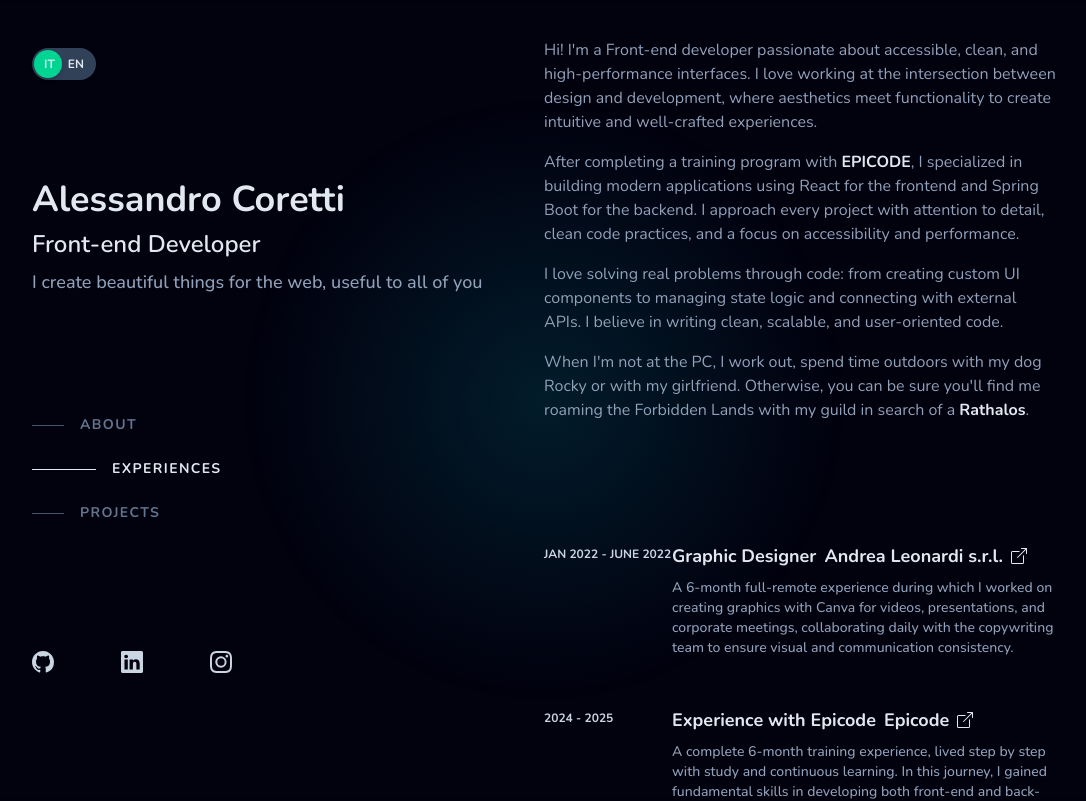
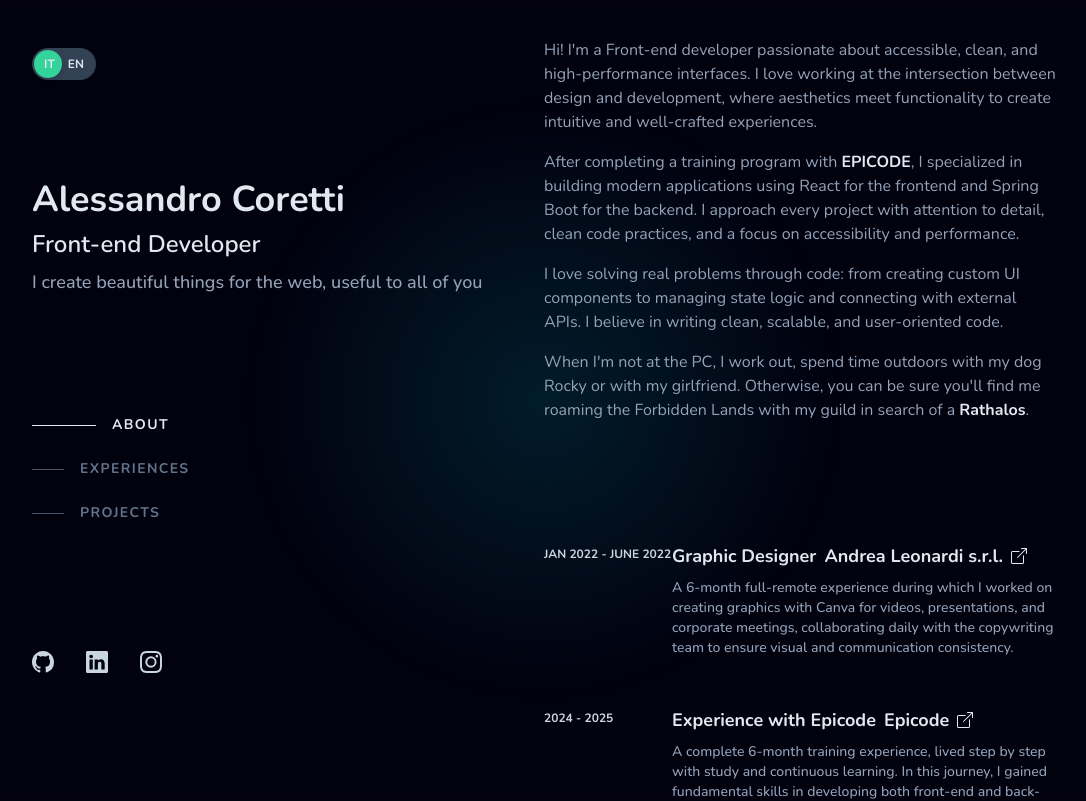
Before and after one commit to AlessandroCoretti/Personal-Portfolio, a React (Vite) app: page / in a window 1280 px wide. Shown: the top 801 px of the page, without its empty margins (96-1182 px from the left). Built offline with nearby package versions, Linux system fonts and the light colour scheme.

Commit message:
bug fixes

```diff
--- /dev/null
+++ b/postcss.config.js
@@ -0,0 +1,9 @@
+import tailwindcss from 'tailwindcss';
+import autoprefixer from 'autoprefixer';
+
+export default {
+    plugins: [
+        tailwindcss,
+        autoprefixer,
+    ],
+}
--- a/src/css/index.css
+++ b/src/css/index.css
@@ -1,5 +1,7 @@
 @import url("https://fonts.googleapis.com/css2?family=Nunito:ital,wght@0,200..1000;1,200..1000&display=swap");
-@import "tailwindcss";
+@tailwind base;
+@tailwind components;
+@tailwind utilities;
 
 html,
 body {
--- a/src/pages/Home.jsx
+++ b/src/pages/Home.jsx
@@ -21,7 +21,7 @@ function Home() {
           <Social />
         </div>
       </div>
-      <div className="w-[100%] flex flex-col gap-15 lg:gap-30 lg:pb-30">
+      <div className="w-[100%] flex flex-col gap-[60px] lg:gap-[120px] lg:pb-[120px]">
         <About />
         <Suspense fallback={<div className="text-slate-200">Loading...</div>}>
           <Experience />
--- /dev/null
+++ b/tailwind.config.js
@@ -0,0 +1,11 @@
+/** @type {import('tailwindcss').Config} */
+export default {
+    content: [
+        "./index.html",
+        "./src/**/*.{js,ts,jsx,tsx}",
+    ],
+    theme: {
+        extend: {},
+    },
+    plugins: [],
+}
--- a/vite.config.js
+++ b/vite.config.js
@@ -1,13 +1,11 @@
 import { defineConfig } from "vite";
 import react from "@vitejs/plugin-react";
-import tailwindcss from "@tailwindcss/vite";
 import viteCompression from "vite-plugin-compression";
 
 // https://vite.dev/config/
 export default defineConfig({
   plugins: [
     react(),
-    tailwindcss(),
     viteCompression({
       algorithm: 'brotliCompress',
       ext: '.br',
```
Also changed, not shown: package.json (+11 -10 lines), 1 other file (tests, documents, lock files or other folders).
